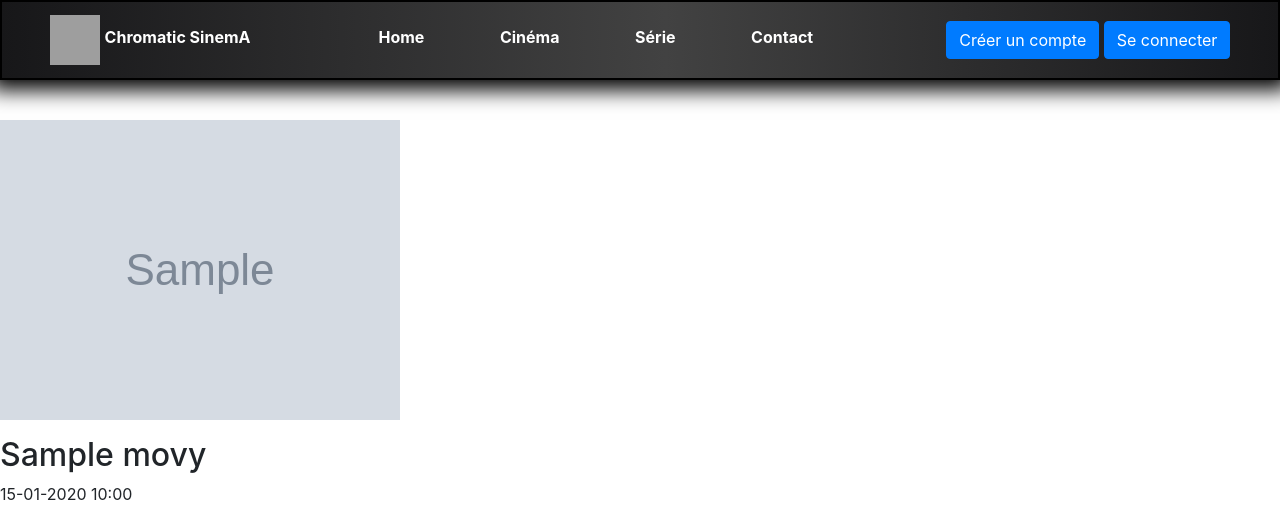
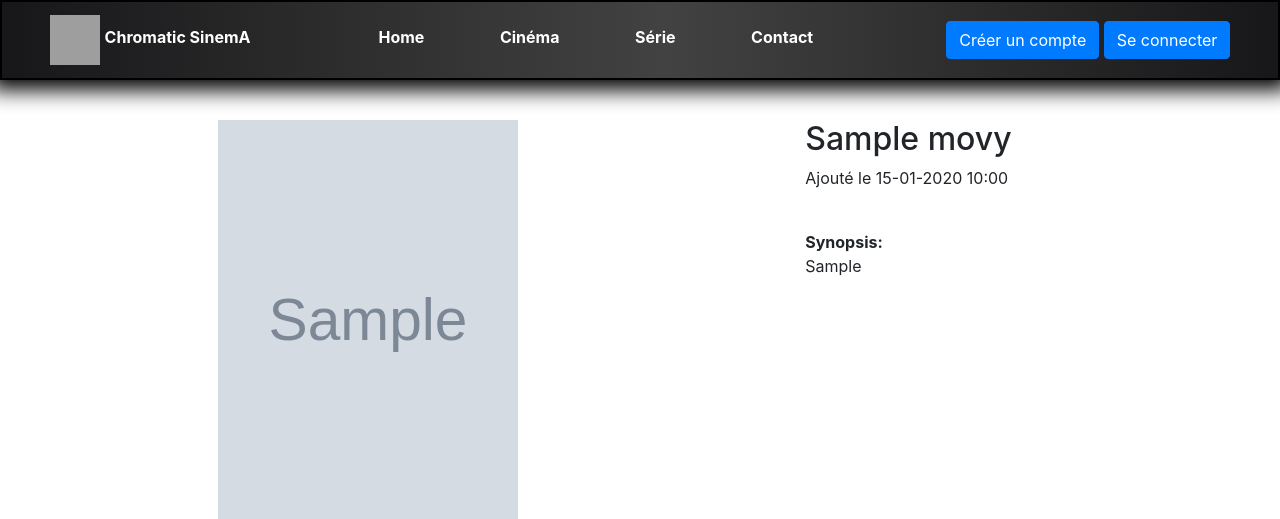
Before and after one commit to johnBeGoode/titre_pro_instic, a PHP site: a page that uses views/article.php in a window 1280 px wide. Shown: the top 519 px of the page. Run offline with PHP 8.4, Linux system fonts and the light colour scheme; tables that the repository leaves empty or names only in its code hold one stand-in row (values such as "Sample post"); grey boxes marked "Sample" are stand-in pictures; data that the repository does not hold is empty; some libraries are stand-ins or nearby versions; grey boxes are pictures that could not be loaded.

Commit message:
Mise en forme page article

```diff
--- a/controllers/adminController.php
+++ b/controllers/adminController.php
@@ -1,5 +1,2 @@
 <?php
-
-
-
 require_once("../views/".$vue.".php");
--- a/controllers/articleController.php
+++ b/controllers/articleController.php
@@ -6,6 +6,6 @@ $movieManager = new MovieManager();
 
 $movie = $movieManager->getOne($vars['id']);
 $title_page = "Article Chromatic SinémA";
-$desc_page = "lorem iiiiiii";
+$desc_page = "Fiche détaillé et commentaires utilisateurs";
 
-require_once("../views/".$vue.".php");
+require_once("../views/" . $vue . ".php");
--- a/controllers/homeController.php
+++ b/controllers/homeController.php
@@ -3,8 +3,9 @@ error_reporting(E_ALL);
 use App\EntityManager\MovieManager;
 
 $movieManager = new MovieManager();
+
 $movies = $movieManager->getNbMovies(9);
 $title_page = "Accueil Chromatic SinémA";
-$desc_page = "lorem rgdfghfdghfgdffh";
+$desc_page = "Articles du jour avec les nouveaux films ouvert à débat";
 
-require_once("../views/".$vue.".php");
+require_once("../views/". $vue .".php");
--- a/models/Entity/Movie.php
+++ b/models/Entity/Movie.php
@@ -61,6 +61,7 @@ class Movie {
         return $this->trailer;
     }
 
+    // mettre mute=1 pour lancer l'autoplay (paramètre autoplay=1)
     public function getVideo() {
         echo '<iframe src="https://www.youtube.com/embed/' . $this->getTrailer() . '?controls=0&autoplay=1&mute=1&loop=1&playlist=' . $this->getTrailer() . '" frameborder="0" allow="accelerometer; autoplay; encrypted-media; gyroscope; picture-in-picture" allowfullscreen class="trailer"></iframe>';
     }
--- a/models/EntityManager/MovieManager.php
+++ b/models/EntityManager/MovieManager.php
@@ -6,7 +6,7 @@ use App\Entity\Movie;
 
 class MovieManager {
 
-    // attribut contenant l'instance représentant la base de données
+
     protected $db;
 
 
@@ -40,8 +40,7 @@ class MovieManager {
         $req->execute();
     }
 
-     // Requête préparée
-     public function delete($id) {
+    public function delete($id) {
         $this->db->exec("DELETE FROM movies WHERE id = " . (int)$id);
     }
 
--- /dev/null
+++ b/sass/files/article.scss
@@ -0,0 +1,28 @@
+.content {
+    display: flex;
+    justify-content: space-around;
+    margin: 0 100px;
+    margin-bottom: 100px;
+    div:nth-child(2) {
+        padding: 0 50px;
+        span {
+            font-weight: bold;
+        }
+    }
+}
+
+.thumbnail {
+    img {
+        width: 300px;
+        height: 400px;
+    }
+}
+
+.bande-annonce {
+    width: 700px;
+    margin: auto;
+    margin-bottom: 100px;
+    iframe {
+        width: 100%;
+    }
+}
--- a/sass/files/home.scss
+++ b/sass/files/home.scss
@@ -60,7 +60,6 @@
                 position: absolute;
                 width: 100%;
                 height: 100%;
-
             }
 
         }
--- a/sass/styles.scss
+++ b/sass/styles.scss
@@ -2,4 +2,5 @@
 @import "files/global.scss";
 @import "files/header.scss";
 @import "files/home.scss";
+@import "files/article.scss";
 @import "files/footer.scss";
--- a/views/article.php
+++ b/views/article.php
@@ -1,13 +1,24 @@
 <?php require_once("include-parts/header.php"); ?>
-<p><img src="<?= $movie->getPicture(); ?>" alt="<?= $movie->getSlug(); ?>"></p>
-<h2><?= $movie->getTitle(); ?></h2>
-<p><?= $movie->getDateAdd(); ?></p>
 
-<?php $movie->getVideo(); ?>
+<div class="content">
+    <div>
+        <p class="thumbnail"><img src="<?= $movie->getPicture(); ?>" alt="<?= $movie->getSlug(); ?>"></p>
+    </div>
+    <div>
+        <h2><?= $movie->getTitle(); ?></h2>
+        <p>Ajouté le <?= $movie->getDateAdd(); ?></p><br>
+        <p><span>Synopsis:</span>  <br> <?= $movie->getResume(); ?></p>
+    </div>
+</div>
 
-<p><?= $movie->getResume(); ?></p>
+<!-- Déjà une div avec la class trailer -->
+<!-- <?//php $movie->getVideo(); ?> -->
+<div class="bande-annonce">
+    <iframe width="560" height="315" src="https://www.youtube.com/embed/<?= $movie->getTrailer() ?>" frameborder="0" allow="accelerometer; autoplay; encrypted-media; gyroscope; picture-in-picture" allowfullscreen></iframe>
+</div>
 
-<h3>Commentaires</h3>
-
+<div class="bloc-commentaire">
+    <h3>Commentaires</h3>
+</div>
 
 <?php require_once("include-parts/footer.php"); ?>
--- a/views/home.php
+++ b/views/home.php
@@ -17,10 +17,7 @@
                     </p>
                 </div>
 
-                <!-- mettre mute=1 pour lancer l'autoplay (paramètre autoplay=1) -->
-                <!-- <iframe src="https://www.youtube.com/embed/<?= $movie->getTrailer(); ?>?controls=0&autoplay=1&mute=1&loop=1&playlist=<?= $movie->getTrailer(); ?>" frameborder="0" allow="accelerometer; autoplay; encrypted-media; gyroscope; picture-in-picture" allowfullscreen class="trailer"></iframe> -->
-
-                  <?php $movie->getVideo(); ?>
+                <?php $movie->getVideo(); ?>
             </article>
 
             <?php endforeach; ?>
--- a/views/include-parts/caroussel.php
+++ b/views/include-parts/caroussel.php
@@ -6,7 +6,7 @@
     </ol>
     <div class="carousel-inner">
         <div class="carousel-item active">
-            <img src="http://fr.web.img2.acsta.net/carousels/20/02/18/11/56/4078575.jpg" class="d-block w-100"
+            <img src="public/images/caroussel/2987340.jpg" class="d-block w-100"
                 alt="...">
             <div class="carousel-caption d-none d-md-block">
                 <h5>First slide label</h5>
@@ -14,7 +14,7 @@
             </div>
         </div>
         <div class="carousel-item">
-            <img src="http://fr.web.img4.acsta.net/carousels/20/01/29/11/06/5804904.jpg" class="d-block w-100"
+            <img src="public/images/caroussel/3683424.jpg" class="d-block w-100"
                 alt="...">
             <div class="carousel-caption d-none d-md-block">
                 <h5>Second slide label</h5>
--- a/views/include-parts/header.php
+++ b/views/include-parts/header.php
@@ -6,9 +6,7 @@
     <title><?= $title_page; ?></title>
     <link rel="stylesheet" href="https://stackpath.bootstrapcdn.com/bootstrap/4.4.1/css/bootstrap.min.css" integrity="sha384-Vkoo8x4CGsO3+Hhxv8T/Q5PaXtkKtu6ug5TOeNV6gBiFeWPGFN9MuhOf23Q9Ifjh" crossorigin="anonymous">
     <link rel="stylesheet" href="/public/styles.css">
-    <link rel="shortcut icon" type="image/x-icon" href="public/images/spiral.ico">
-    <!-- Font Awesome library -->
-    <!-- <link href="https://stackpath.bootstrapcdn.com/font-awesome/4.7.0/css/font-awesome.min.css" rel="stylesheet" integrity="sha384-wvfXpqpZZVQGK6TAh5PVlGOfQNHSoD2xbE+QkPxCAFlNEevoEH3Sl0sibVcOQVnN" crossorigin="anonymous"> -->
+    <link rel="shortcut icon" type="image/x-icon" href="/public/images/spiral.ico">
     <script src="https://kit.fontawesome.com/1f7564e144.js"></script>
     <meta name="description" content="<?= $desc_page; ?>"/>
     <meta name="author" content="Jonathan Martin"/>
```
Also changed, not shown: public/styles.css (+1 -1 lines), public/js/app.js, 1 other file.
